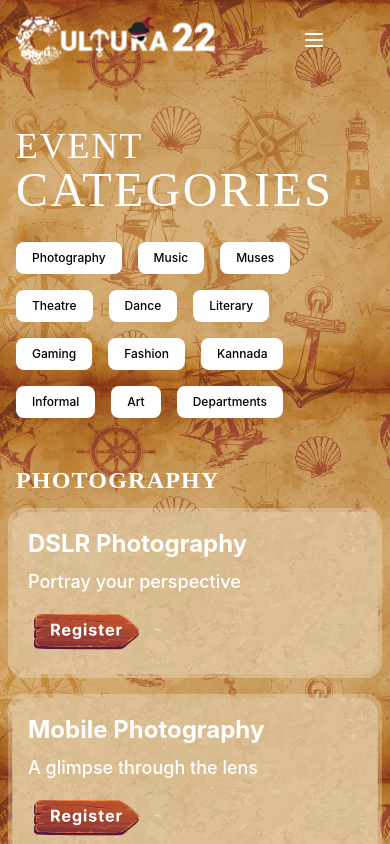
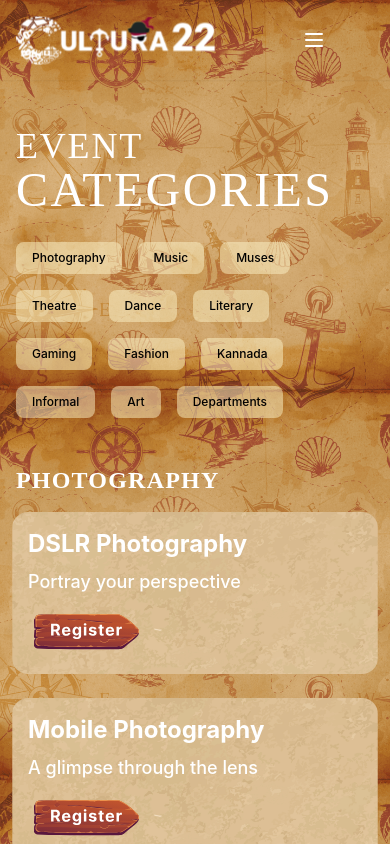
Before and after one commit to healertrix/cultura-final, a Next.js app: page /events in a window 390 px wide. Shown: the top 844 px of the page. Built offline with nearby package versions, Linux system fonts and the light colour scheme; a web font is replaced by a local one.

Commit message:
Video Responsiveness and minor change in Event section

```diff
--- a/components/eventPage.js
+++ b/components/eventPage.js
@@ -122,7 +122,7 @@ export default function EventDetails() {
 						<div className="flex flex-row flex-wrap">
 							<Link href="#Photography">
 								<button
-									className="text-black bg-white hover:bg-amber-700 hover:text-white focus:ring-4 focus:ring-orange-300 font-medium rounded-lg text-xs px-4 py-2 sm:text-sm sm:px-4 sm:py-2.5 text-center inline-flex items-center mt-4 mr-4"
+									className="text-black bg-amber-100/50 hover:bg-amber-700 hover:text-white focus:ring-4 focus:ring-orange-300 font-medium rounded-lg text-xs px-4 py-2 sm:text-sm sm:px-4 sm:py-2.5 text-center inline-flex items-center mt-4 mr-4"
 									type="button"
 								>
 									Photography
@@ -130,7 +130,7 @@ export default function EventDetails() {
 							</Link>
 							<Link href="#Music">
 								<button
-									className="text-black bg-white hover:bg-amber-700 hover:text-white focus:ring-4 focus:ring-orange-300 font-medium rounded-lg text-xs px-4 py-2 sm:text-sm sm:px-4 sm:py-2.5 text-center inline-flex items-center mt-4 mr-4"
+									className="text-black bg-amber-100/50 hover:bg-amber-700 hover:text-white focus:ring-4 focus:ring-orange-300 font-medium rounded-lg text-xs px-4 py-2 sm:text-sm sm:px-4 sm:py-2.5 text-center inline-flex items-center mt-4 mr-4"
 									type="button"
 								>
 									Music
@@ -138,7 +138,7 @@ export default function EventDetails() {
 							</Link>
 							<Link href="#Muses">
 								<button
-									className="text-black bg-white hover:bg-amber-700 hover:text-white focus:ring-4 focus:ring-orange-300 font-medium rounded-lg text-xs px-4 py-2 sm:text-sm sm:px-4 sm:py-2.5 text-center inline-flex items-center mt-4 mr-4"
+									className="text-black bg-amber-100/50 hover:bg-amber-700 hover:text-white focus:ring-4 focus:ring-orange-300 font-medium rounded-lg text-xs px-4 py-2 sm:text-sm sm:px-4 sm:py-2.5 text-center inline-flex items-center mt-4 mr-4"
 									type="button"
 								>
 									Muses
@@ -146,7 +146,7 @@ export default function EventDetails() {
 							</Link>
 							<Link href="#Theatre">
 								<button
-									className="text-black bg-white hover:bg-amber-700 hover:text-white focus:ring-4 focus:ring-orange-300 font-medium rounded-lg text-xs px-4 py-2 sm:text-sm sm:px-4 sm:py-2.5 text-center inline-flex items-center mt-4 mr-4"
+									className="text-black bg-amber-100/50 hover:bg-amber-700 hover:text-white focus:ring-4 focus:ring-orange-300 font-medium rounded-lg text-xs px-4 py-2 sm:text-sm sm:px-4 sm:py-2.5 text-center inline-flex items-center mt-4 mr-4"
 									type="button"
 								>
 									Theatre
@@ -154,7 +154,7 @@ export default function EventDetails() {
 							</Link>
 							<Link href="#Dance">
 								<button
-									className="text-black bg-white hover:bg-amber-700 hover:text-white focus:ring-4 focus:ring-orange-300 font-medium rounded-lg text-xs px-4 py-2 sm:text-sm sm:px-4 sm:py-2.5 text-center inline-flex items-center mt-4 mr-4"
+									className="text-black bg-amber-100/50 hover:bg-amber-700 hover:text-white focus:ring-4 focus:ring-orange-300 font-medium rounded-lg text-xs px-4 py-2 sm:text-sm sm:px-4 sm:py-2.5 text-center inline-flex items-center mt-4 mr-4"
 									type="button"
 								>
 									Dance
@@ -162,7 +162,7 @@ export default function EventDetails() {
 							</Link>
 							<Link href="#Literary">
 								<button
-									className="text-black bg-white hover:bg-amber-700 hover:text-white focus:ring-4 focus:ring-orange-300 font-medium rounded-lg text-xs px-4 py-2 sm:text-sm sm:px-4 sm:py-2.5 text-center inline-flex items-center mt-4 mr-4"
+									className="text-black bg-amber-100/50 hover:bg-amber-700 hover:text-white focus:ring-4 focus:ring-orange-300 font-medium rounded-lg text-xs px-4 py-2 sm:text-sm sm:px-4 sm:py-2.5 text-center inline-flex items-center mt-4 mr-4"
 									type="button"
 								>
 									Literary
@@ -170,7 +170,7 @@ export default function EventDetails() {
 							</Link>
 							<Link href="#Gaming">
 								<button
-									className="text-black bg-white hover:bg-amber-700 hover:text-white focus:ring-4 focus:ring-orange-300 font-medium rounded-lg text-xs px-4 py-2 sm:text-sm sm:px-4 sm:py-2.5 text-center inline-flex items-center mt-4 mr-4"
+									className="text-black bg-amber-100/50 hover:bg-amber-700 hover:text-white focus:ring-4 focus:ring-orange-300 font-medium rounded-lg text-xs px-4 py-2 sm:text-sm sm:px-4 sm:py-2.5 text-center inline-flex items-center mt-4 mr-4"
 									type="button"
 								>
 									Gaming
@@ -178,7 +178,7 @@ export default function EventDetails() {
 							</Link>
 							<Link href="#Fashion">
 								<button
-									className="text-black bg-white hover:bg-amber-700 hover:text-white focus:ring-4 focus:ring-orange-300 font-medium rounded-lg text-xs px-4 py-2 sm:text-sm sm:px-4 sm:py-2.5 text-center inline-flex items-center mt-4 mr-4"
+									className="text-black bg-amber-100/50 hover:bg-amber-700 hover:text-white focus:ring-4 focus:ring-orange-300 font-medium rounded-lg text-xs px-4 py-2 sm:text-sm sm:px-4 sm:py-2.5 text-center inline-flex items-center mt-4 mr-4"
 									type="button"
 								>
 									Fashion
@@ -186,7 +186,7 @@ export default function EventDetails() {
 							</Link>
 							<Link href="#Kannada">
 								<button
-									className="text-black bg-white hover:bg-amber-700 hover:text-white focus:ring-4 focus:ring-orange-300 font-medium rounded-lg text-xs px-4 py-2 sm:text-sm sm:px-4 sm:py-2.5 text-center inline-flex items-center mt-4 mr-4"
+									className="text-black bg-amber-100/50 hover:bg-amber-700 hover:text-white focus:ring-4 focus:ring-orange-300 font-medium rounded-lg text-xs px-4 py-2 sm:text-sm sm:px-4 sm:py-2.5 text-center inline-flex items-center mt-4 mr-4"
 									type="button"
 								>
 									Kannada
@@ -194,7 +194,7 @@ export default function EventDetails() {
 							</Link>
 							<Link href="#Informal">
 								<button
-									className="text-black bg-white hover:bg-amber-700 hover:text-white focus:ring-4 focus:ring-orange-300 font-medium rounded-lg text-xs px-4 py-2 sm:text-sm sm:px-4 sm:py-2.5 text-center inline-flex items-center mt-4 mr-4"
+									className="text-black bg-amber-100/50 hover:bg-amber-700 hover:text-white focus:ring-4 focus:ring-orange-300 font-medium rounded-lg text-xs px-4 py-2 sm:text-sm sm:px-4 sm:py-2.5 text-center inline-flex items-center mt-4 mr-4"
 									type="button"
 								>
 									Informal
@@ -202,7 +202,7 @@ export default function EventDetails() {
 							</Link>
 							<Link href="#Art">
 								<button
-									className="text-black bg-white hover:bg-amber-700 hover:text-white focus:ring-4 focus:ring-orange-300 font-medium rounded-lg text-xs px-4 py-2 sm:text-sm sm:px-4 sm:py-2.5 text-center inline-flex items-center mt-4 mr-4"
+									className="text-black bg-amber-100/50 hover:bg-amber-700 hover:text-white focus:ring-4 focus:ring-orange-300 font-medium rounded-lg text-xs px-4 py-2 sm:text-sm sm:px-4 sm:py-2.5 text-center inline-flex items-center mt-4 mr-4"
 									type="button"
 								>
 									Art
@@ -210,7 +210,7 @@ export default function EventDetails() {
 							</Link>
 							<Link href="#Department">
 								<button
-									className="text-black bg-white hover:bg-amber-700 hover:text-white focus:ring-4 focus:ring-orange-300 font-medium rounded-lg text-xs px-4 py-2 sm:text-sm sm:px-4 sm:py-2.5 text-center inline-flex items-center mt-4 mr-4"
+									className="text-black bg-amber-100/50 hover:bg-amber-700 hover:text-white focus:ring-4 focus:ring-orange-300 font-medium rounded-lg text-xs px-4 py-2 sm:text-sm sm:px-4 sm:py-2.5 text-center inline-flex items-center mt-4 mr-4"
 									type="button"
 								>
 									Departments
@@ -233,7 +233,7 @@ export default function EventDetails() {
 											className="xl:w-1/3 md:w-1/3 sm:w-1/2 p-2 w-full"
 											onClick={() => dataBhejo(eventInfo)}
 										>
-											<div className="p-1 sm:py-2 sm:px-2 cursor-pointer bg-white/25 hover:bg-white/75 rounded-2xl">
+											<div className="p-1 sm:p-2cursor-pointer hover:bg-amber-100/50 rounded-xl">
 												<div className={style.eventContainer}>
 													<h3 className="text-2xl sm:text-4xl mb-2 font-bold text-white">
 														{eventInfo.Event}
@@ -263,7 +263,7 @@ export default function EventDetails() {
 											className="xl:w-1/3 md:w-1/3 sm:w-1/2 p-2 w-full"
 											onClick={() => dataBhejo(eventInfo)}
 										>
-											<div className="p-1 sm:p-2cursor-pointer bg-white/25 hover:bg-white/75 rounded-2xl ">
+											<div className="p-1 sm:p-2cursor-pointer hover:bg-amber-100/50 rounded-2xl ">
 												<div className={style.eventContainer}>
 													<h3 className="text-2xl sm:text-4xl mb-2 font-bold text-white">
 														{eventInfo.Event}
@@ -293,7 +293,7 @@ export default function EventDetails() {
 											className="xl:w-1/3 md:w-1/3 sm:w-1/2 p-2 w-full"
 											onClick={() => dataBhejo(eventInfo)}
 										>
-											<div className="p-1 sm:p-2cursor-pointer bg-white/25 hover:bg-white/75 rounded-2xl ">
+											<div className="p-1 sm:p-2cursor-pointer hover:bg-amber-100/50 rounded-2xl ">
 												<div className={style.eventContainer}>
 													<h3 className="text-2xl sm:text-4xl mb-2 font-bold text-white">
 														{eventInfo.Event}
@@ -323,7 +323,7 @@ export default function EventDetails() {
 											className="xl:w-1/3 md:w-1/3 sm:w-1/2 p-2 w-full"
 											onClick={() => dataBhejo(eventInfo)}
 										>
-											<div className="p-1 sm:p-2cursor-pointer bg-white/25 hover:bg-white/75 rounded-2xl ">
+											<div className="p-1 sm:p-2cursor-pointer hover:bg-amber-100/50 rounded-2xl ">
 												<div className={style.eventContainer}>
 													<h3 className="text-2xl sm:text-4xl mb-2 font-bold text-white">
 														{eventInfo.Event}
@@ -353,7 +353,7 @@ export default function EventDetails() {
 											className="xl:w-1/3 md:w-1/3 sm:w-1/2 p-2 w-full"
 											onClick={() => dataBhejo(eventInfo)}
 										>
-											<div className="p-1 sm:p-2cursor-pointer bg-white/25 hover:bg-white/75 rounded-2xl ">
+											<div className="p-1 sm:p-2cursor-pointer hover:bg-amber-100/50 rounded-2xl ">
 												<div className={style.eventContainer}>
 													<h3 className="text-2xl sm:text-4xl mb-2 font-bold text-white">
 														{eventInfo.Event}
@@ -383,7 +383,7 @@ export default function EventDetails() {
 											className="xl:w-1/3 md:w-1/3 sm:w-1/2 p-2 w-full"
 											onClick={() => dataBhejo(eventInfo)}
 										>
-											<div className="p-1 sm:p-2cursor-pointer bg-white/25 hover:bg-white/75 rounded-2xl ">
+											<div className="p-1 sm:p-2cursor-pointer hover:bg-amber-100/50 rounded-2xl ">
 												<div className={style.eventContainer}>
 													<h3 className="text-2xl sm:text-4xl mb-2 font-bold text-white">
 														{eventInfo.Event}
@@ -413,7 +413,7 @@ export default function EventDetails() {
 											className="xl:w-1/3 md:w-1/3 sm:w-1/2 p-2 w-full"
 											onClick={() => dataBhejo(eventInfo)}
 										>
-											<div className="p-1 sm:p-2cursor-pointer bg-white/25 hover:bg-white/75 rounded-2xl ">
+											<div className="p-1 sm:p-2cursor-pointer hover:bg-amber-100/50 rounded-2xl ">
 												<div className={style.eventContainer}>
 													<h3 className="text-2xl sm:text-4xl mb-2 font-bold text-white">
 														{eventInfo.Event}
@@ -443,7 +443,7 @@ export default function EventDetails() {
 											className="xl:w-1/3 md:w-1/3 sm:w-1/2 p-2 w-full"
 											onClick={() => dataBhejo(eventInfo)}
 										>
-											<div className="p-1 sm:p-2cursor-pointer bg-white/25 hover:bg-white/75 rounded-2xl ">
+											<div className="p-1 sm:p-2cursor-pointer hover:bg-amber-100/50 rounded-2xl ">
 												<div className={style.eventContainer}>
 													<h3 className="text-2xl sm:text-4xl mb-2 font-bold text-white">
 														{eventInfo.Event}
@@ -473,7 +473,7 @@ export default function EventDetails() {
 											className="xl:w-1/3 md:w-1/3 sm:w-1/2 p-2 w-full"
 											onClick={() => dataBhejo(eventInfo)}
 										>
-											<div className="p-1 sm:p-2cursor-pointer bg-white/25 hover:bg-white/75 rounded-2xl ">
+											<div className="p-1 sm:p-2cursor-pointer hover:bg-amber-100/50 rounded-2xl ">
 												<div className={style.eventContainer}>
 													<h3 className="text-2xl sm:text-4xl mb-2 font-bold text-white">
 														{eventInfo.Event}
@@ -503,7 +503,7 @@ export default function EventDetails() {
 											className="xl:w-1/3 md:w-1/3 sm:w-1/2 p-2 w-full"
 											onClick={() => dataBhejo(eventInfo)}
 										>
-											<div className="p-1 sm:p-2cursor-pointer bg-white/25 hover:bg-white/75 rounded-2xl ">
+											<div className="p-1 sm:p-2cursor-pointer hover:bg-amber-100/50 rounded-2xl ">
 												<div className={style.eventContainer}>
 													<h3 className="text-2xl sm:text-4xl mb-2 font-bold text-white">
 														{eventInfo.Event}
@@ -533,7 +533,7 @@ export default function EventDetails() {
 											className="xl:w-1/3 md:w-1/3 sm:w-1/2 p-2 w-full"
 											onClick={() => dataBhejo(eventInfo)}
 										>
-											<div className="p-1 sm:p-2cursor-pointer bg-white/25 hover:bg-white/75 rounded-2xl ">
+											<div className="p-1 sm:p-2cursor-pointer hover:bg-amber-100/50 rounded-2xl ">
 												<div className={style.eventContainer}>
 													<h3 className="text-2xl sm:text-4xl mb-2 font-bold text-white">
 														{eventInfo.Event}
@@ -563,7 +563,7 @@ export default function EventDetails() {
 											className="xl:w-1/3 md:w-1/3 sm:w-1/2 p-2 w-full"
 											onClick={() => dataBhejo(eventInfo)}
 										>
-											<div className="p-1 sm:p-2cursor-pointer bg-white/25 hover:bg-white/75 rounded-2xl ">
+											<div className="p-1 sm:p-2cursor-pointer hover:bg-amber-100/50 rounded-2xl ">
 												<div className={style.eventContainer}>
 													<h3 className="text-2xl sm:text-4xl mb-2 font-bold text-white">
 														{eventInfo.Event}
@@ -586,7 +586,7 @@ export default function EventDetails() {
 											className="xl:w-1/3 md:w-1/3 sm:w-1/2 p-2 w-full"
 											onClick={() => dataBhejo(eventInfo)}
 										>
-											<div className="p-1 sm:p-2cursor-pointer bg-white/25 hover:bg-white/75 rounded-2xl ">
+											<div className="p-1 sm:p-2cursor-pointer hover:bg-amber-100/50 rounded-2xl ">
 												<div className={style.eventContainer}>
 													<h3 className="text-2xl sm:text-4xl mb-2 font-bold text-white">
 														{eventInfo.Event}
@@ -609,7 +609,7 @@ export default function EventDetails() {
 											className="xl:w-1/3 md:w-1/3 sm:w-1/2 p-2 w-full"
 											onClick={() => dataBhejo(eventInfo)}
 										>
-											<div className="p-1 sm:p-2cursor-pointer bg-white/25 hover:bg-white/75 rounded-2xl ">
+											<div className="p-1 sm:p-2cursor-pointer hover:bg-white/75 rounded-2xl ">
 												<div className={style.eventContainer}>
 													<h3 className="text-2xl sm:text-4xl mb-2 font-bold text-white">
 														{eventInfo.Event}
@@ -632,7 +632,7 @@ export default function EventDetails() {
 											className="xl:w-1/3 md:w-1/3 sm:w-1/2 p-2 w-full"
 											onClick={() => dataBhejo(eventInfo)}
 										>
-											<div className="p-1 sm:p-2cursor-pointer bg-white/25 hover:bg-white/75 rounded-2xl ">
+											<div className="p-1 sm:p-2cursor-pointer hover:bg-amber-100/50 rounded-2xl ">
 												<div className={style.eventContainer}>
 													<h3 className="text-2xl sm:text-4xl mb-2 font-bold text-white">
 														{eventInfo.Event}
@@ -655,7 +655,7 @@ export default function EventDetails() {
 											className="xl:w-1/3 md:w-1/3 sm:w-1/2 p-2 w-full"
 											onClick={() => dataBhejo(eventInfo)}
 										>
-											<div className="p-1 sm:p-2cursor-pointer bg-white/25 hover:bg-white/75 rounded-2xl ">
+											<div className="p-1 sm:p-2cursor-pointer hover:bg-amber-100/50 rounded-2xl ">
 												<div className={style.eventContainer}>
 													<h3 className="text-2xl sm:text-4xl mb-2 font-bold text-white">
 														{eventInfo.Event}
@@ -678,7 +678,7 @@ export default function EventDetails() {
 											className="xl:w-1/3 md:w-1/3 sm:w-1/2 p-2 w-full"
 											onClick={() => dataBhejo(eventInfo)}
 										>
-											<div className="p-1 sm:p-2cursor-pointer bg-white/25 hover:bg-white/75 rounded-2xl ">
+											<div className="p-1 sm:p-2cursor-pointer hover:bg-amber-100/50 rounded-2xl ">
 												<div className={style.eventContainer}>
 													<h3 className="text-2xl sm:text-4xl mb-2 font-bold text-white">
 														{eventInfo.Event}
@@ -701,7 +701,7 @@ export default function EventDetails() {
 											className="xl:w-1/3 md:w-1/3 sm:w-1/2 p-2 w-full"
 											onClick={() => dataBhejo(eventInfo)}
 										>
-											<div className="p-1 sm:p-2cursor-pointer bg-white/25 hover:bg-white/75 rounded-2xl ">
+											<div className="p-1 sm:p-2cursor-pointer hover:bg-amber-100/50 rounded-2xl ">
 												<div className={style.eventContainer}>
 													<h3 className="text-2xl sm:text-4xl mb-2 font-bold text-white">
 														{eventInfo.Event}
@@ -724,7 +724,7 @@ export default function EventDetails() {
 											className="xl:w-1/3 md:w-1/3 sm:w-1/2 p-2 w-full"
 											onClick={() => dataBhejo(eventInfo)}
 										>
-											<div className="p-1 sm:p-2cursor-pointer bg-white/25 hover:bg-white/75 rounded-2xl ">
+											<div className="p-1 sm:p-2cursor-pointer hover:bg-amber-100/50 rounded-2xl ">
 												<div className={style.eventContainer}>
 													<h3 className="text-2xl sm:text-4xl mb-2 font-bold text-white">
 														{eventInfo.Event}
--- a/styles/HeroSection.module.css
+++ b/styles/HeroSection.module.css
@@ -42,4 +42,5 @@
 .video {
 	width: 100%;
 	height: 100%;
+	margin-bottom: 100px;
 }
```
